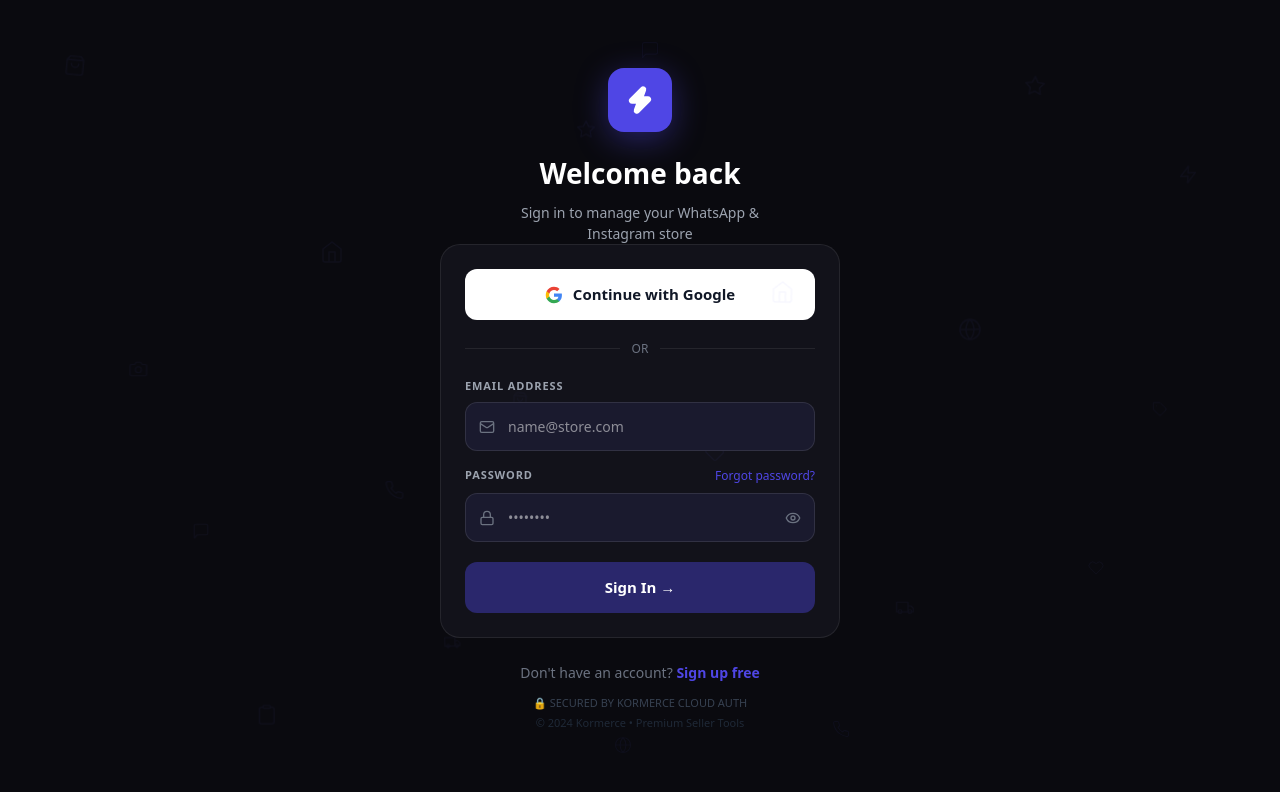
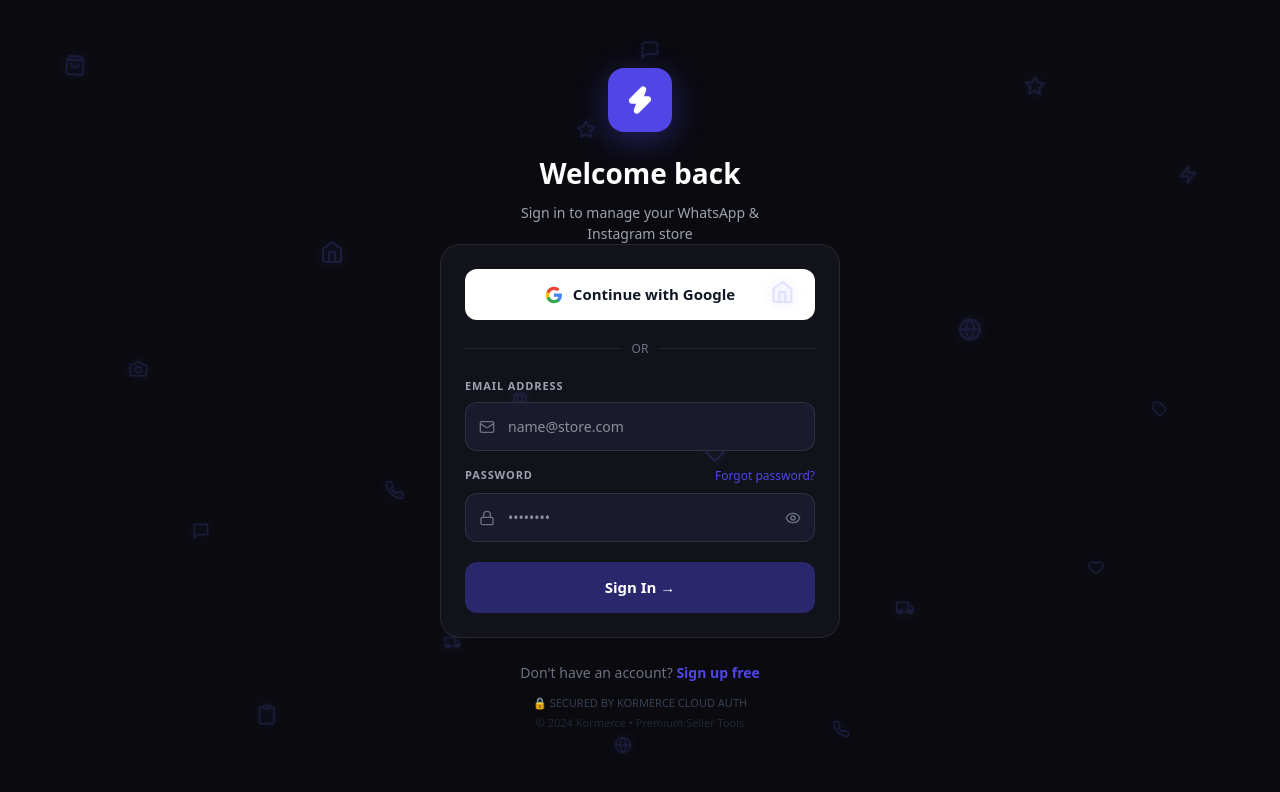
Before and after one commit to zick-dev/sellora-v2, a Next.js app in the folder frontend/: page /login in a window 1280 px wide. Shown: the top 792 px of the page. Built offline with nearby package versions, Linux system fonts and the light colour scheme; no server answers.

Commit message:
fix: icon background now glows with drop-shadow, higher opacity (0.2), thicker strokes - visible on both light and dark themes

```diff
--- a/frontend/app/(auth)/login/page.tsx
+++ b/frontend/app/(auth)/login/page.tsx
@@ -82,7 +82,7 @@
 
       className="flex flex-col items-center justify-center px-5 py-10"
     >
-      <IconBackground opacity={0.05} color="#6366F1" />
+      <IconBackground opacity={0.2} color="#6366F1" />
       {/* Logo + Heading */}
       <div className="flex flex-col items-center mb-8">
         <div
--- a/frontend/app/(auth)/signup/page.tsx
+++ b/frontend/app/(auth)/signup/page.tsx
@@ -129,7 +129,7 @@
 
       className="flex flex-col items-center justify-center px-5 py-10"
     >
-      <IconBackground opacity={0.05} color="#6366F1" />
+      <IconBackground opacity={0.2} color="#6366F1" />
       {/* Header */}
       <div style={{ width: "100%", maxWidth: 400, marginBottom: 24 }}>
         <Link
--- a/frontend/app/page.tsx
+++ b/frontend/app/page.tsx
@@ -61,7 +61,7 @@
         onMouseEnter={() => setPaused(true)}
         onMouseLeave={() => setPaused(false)}
       >
-        <IconBackground opacity={0.07} color="#4F46E5" />
+        <IconBackground opacity={0.2} color="#4F46E5" />
 
         <button onClick={prev} className="carousel-arrow" aria-label="Previous"
           style={{ position: 'absolute', left: 12, top: '50%', transform: 'translateY(-50%)', zIndex: 10, width: 38, height: 38, borderRadius: '50%', background: '#fff', border: '1px solid #e5e5e5', cursor: 'pointer', display: 'flex', alignItems: 'center', justifyContent: 'center', boxShadow: '0 4px 14px rgba(0,0,0,0.07)' }}>
--- a/frontend/components/IconBackground.tsx
+++ b/frontend/components/IconBackground.tsx
@@ -66,7 +66,7 @@
   color?: string;
 }
 
-export default function IconBackground({ opacity = 0.06, color = '#4F46E5' }: Props) {
+export default function IconBackground({ opacity = 0.18, color = '#4F46E5' }: Props) {
   return (
     <>
       <div style={{
@@ -84,7 +84,7 @@
               viewBox="0 0 24 24"
               fill="none"
               stroke={color}
-              strokeWidth="1.5"
+              strokeWidth="2"
               strokeLinecap="round"
               strokeLinejoin="round"
               style={{
@@ -94,6 +94,7 @@
                 opacity,
                 animationDelay: `${pos.delay}s`,
                 animationDuration: `${pos.dur}s`,
+                filter: `drop-shadow(0 0 6px ${color})`,
               }}
             >
               <path d={icon} />
```
